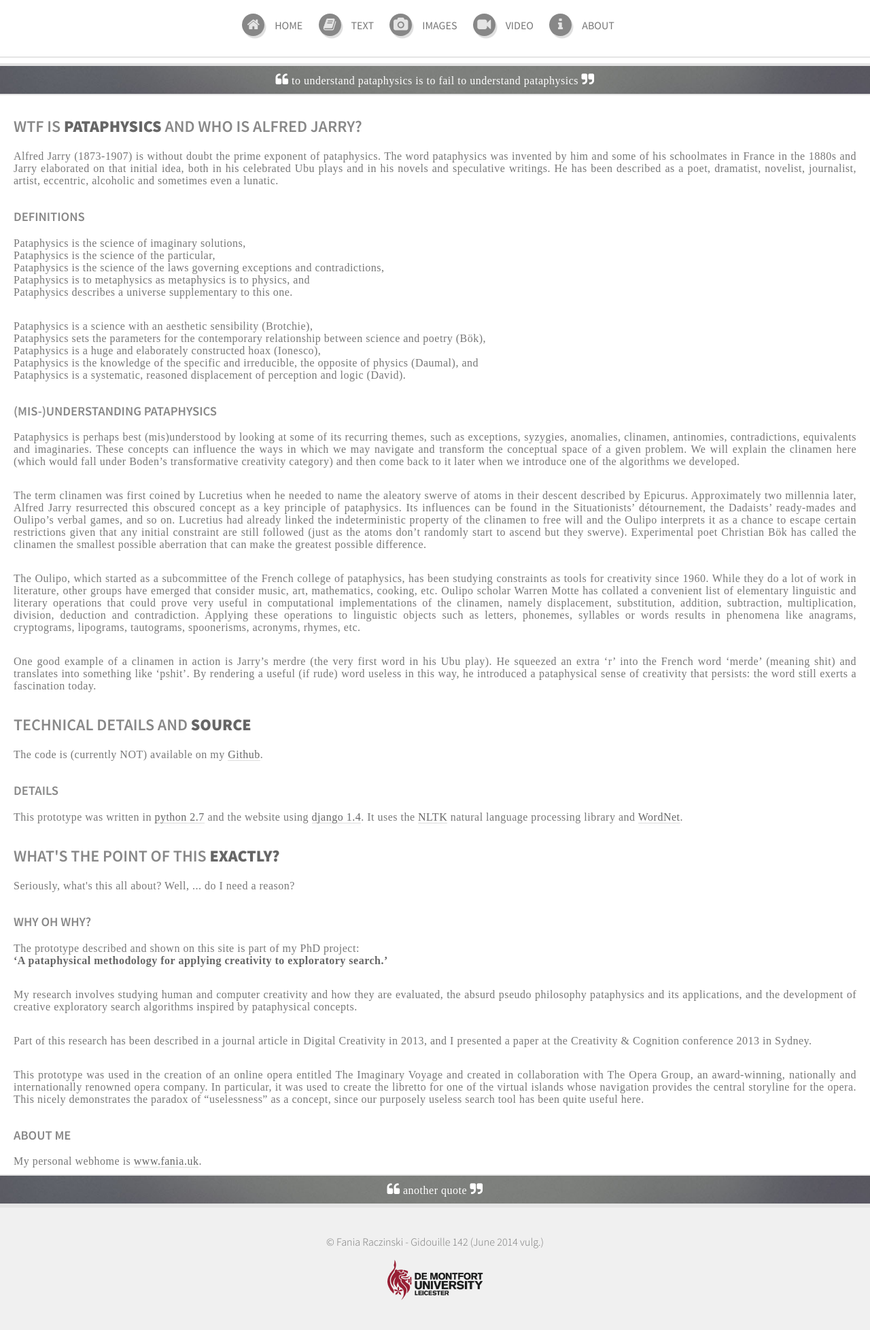
After one commit to Fania/pata.physics.wtf, a Flask app: page /about in a window 1280 px wide. The commit adds this page. Shown: the whole page at 68% size. Run offline with Flask 2, Linux system fonts and the light colour scheme; parts of the project's set-up code (start-up, migrations or seed data) failed here and were passed over.

Commit message:
More style, content and structure

```diff
--- /dev/null
+++ b/TODO.txt
@@ -0,0 +1,4 @@
+- Addlinks to keywords in results
+- Add title argument to quotes with sources
+- Make quotes appear at random from collection of quotes
+- Limit total number of results per algorithm
--- a/app/static/css/style.css
+++ b/app/static/css/style.css
@@ -83,7 +83,7 @@ a
 
 strong, b
 {
-	font-weight: 600;
+	font-weight: 900;
 	color: #666;
 }
 
@@ -121,6 +121,8 @@ blockquote
 
 p
 {
+	font-family: 'Arvo', serif;
+	letter-spacing: 0.5px;
 	text-align: justify;
 }
 
@@ -207,23 +209,6 @@ br.clear
 
 /* Lists */
 
-	ul.style1
-	{
-		list-style: disc;
-		margin-left: 1em;
-	}
-
-		ul.style1 li
-		{
-			padding-left: 0.5em;
-			margin: 0.75em 0 0.75em 0;
-		}
-
-		ul.style1 li:first-child
-		{
-			margin-top: 0;
-		}
-
 	ul.links
 	{
 		/*margin: 0;*/
@@ -236,85 +221,12 @@ br.clear
 			padding: 0.5em 0;
 		}
 
-	ul.actions
-	{
-		margin-top: 2.5em;
-		clear: both;
-	}
-
-	ul.divided
-	{
-	}
-
-		ul.divided li
-		{
-			border-top: solid 2px #e5e5e5;
-		}
-
-		ul.divided li:first-child
-		{
-			border-top: 0;
-			margin-top: 0;
-			padding-top: 0;
-		}
-
-	ul.icons
-	{
-	}
-
-		ul.icons > li
-		{
-			position: relative;
-			padding: 2em 0 0 3em;
-		}
-
-		ul.icons > li:before
-		{
-			position: absolute;
-			left: 0;
-			top: 1.5em;
-			display: block;
-			background: #878787;
-			color: #e4e4e4;
-			width: 1.65em;
-			height: 1.65em;
-			border-radius: 1.65em;
-			line-height: 1.65em;
-			text-align: center;
-			box-shadow: 0.125em 0.175em 0 0 rgba(0,0,0,0.125);
-		}
-
-		ul.icons > li:first-child
-		{
-			padding-top: 0;
-		}
-
-			ul.icons > li:first-child:before
-			{
-				top: 0;
-			}
-
-	ol.style1
-	{
-		list-style: decimal;
-		margin-left: 1em;
-	}
-
-		ol.style1 li
-		{
-			padding-left: 0.5em;
-			margin: 0.75em 0 0.75em 0;
-		}
-
-		ol.style1 li:first-child
-		{
-			margin-top: 0;
-		}
 
 /* Forms */
 
 	form
 	{
+		padding:  1em 0;
 	}
 
 		form label
@@ -329,7 +241,7 @@ br.clear
 			-webkit-appearance: none;
 			display: block;
 			border: 0;
-			background: #e8e8e8;
+			background-color: #e8e8e8 !important;
 			width: 100%;
 			box-shadow: inset 2px 2px 0px 0px rgba(0,0,0,0.1);
 			border-radius: 4px;
@@ -351,7 +263,7 @@ br.clear
 			form select:focus,
 			form textarea:focus
 			{
-				background: #f0f0f0;
+				background-color: #e8e8e8 !important;
 			}
 
 			form textarea
@@ -367,6 +279,10 @@ br.clear
 			form ::-webkit-input-placeholder
 			{
 				color: #555 !important;
+
+			}
+			form input:-webkit-autofill {
+    			-webkit-box-shadow: 0 0 0px 1000px white inset;
 			}
 
 			form :-moz-placeholder
@@ -1062,7 +978,7 @@ br.clear
 	position: relative;
 	border-bottom: solid 2px #e5e5e5;
 	box-shadow: inset 0px -8px 0px 0px #fff, inset 0px -10px 0px 0px #e5e5e5;
-	padding-top: 40px;
+	padding-top: 20px;
 }
 
 	#header h1
@@ -1237,6 +1153,26 @@ br.clear
 			border-top: 0;
 			box-shadow: none;
 		}
+
+.trail {
+	margin: 5px 0;
+}
+
+#results {
+	padding: 1em 0;
+}
+
+.resultset {
+	background-color: #f0f0f0;
+	margin: 0.75em 0;
+	padding: 5px;
+	font-family: 'Arvo, serif';
+}
+
+.resultset ul {
+	list-style: none;
+	margin: 0 !important;
+}
 
 /*********************************************************************************/
 /* Sidebar                                                                       */
--- /dev/null
+++ b/app/templates/about.html
@@ -0,0 +1,151 @@
+<!DOCTYPE HTML>
+<html>
+
+<head>
+<title>PataSearch!</title>
+<meta http-equiv="content-type" content="text/html; charset=utf-8" />
+<link href="http://fonts.googleapis.com/css?family=Source+Sans+Pro:200,300,400,600,900" rel=stylesheet type=text/css />
+<link rel=stylesheet type=text/css href="{{ url_for('static', filename='css/style.css') }}" />
+</head>
+
+<body class="homepage">
+
+<!-- Header Wrapper -->
+<div id="header-wrapper">
+    <!-- Nav -->
+    <nav id="nav">
+        <ul>
+            <li><a class="fa fa-home" href="{{ url_for('index') }}"><span>Home</span></a></li>
+            <li><a class="fa fa-book" href="{{ url_for('p01') }}" ><span>Text</span></a></li>
+            <li><a class="fa fa-camera" href="{{ url_for('p02') }}" ><span>Images</span></a></li>
+            <li><a class="fa fa-video-camera" href="{{ url_for('p03') }}" ><span>Video</span></a></li>
+            <li><a class="fa fa-info" href="{{ url_for('about') }}"><span>About</span></a></li>
+        </ul>
+    </nav>
+    <!-- Header -->
+    <div id="header" class="container">
+    </div>
+</div>
+
+<!-- Banner Wrapper -->
+<div id="banner-wrapper">
+    <div class="inner">
+        <!-- Banner -->
+        <section id="banner" class="container">
+        <p><i class="fa fa-quote-left"></i> to understand pataphysics is to fail to understand pataphysics <i class="fa fa-quote-right"></i></p>
+        </section>
+    </div>
+</div>
+
+<!-- Main Wrapper -->
+<div id="main-wrapper">
+
+<!-- Main -->
+<div id="main" class="container">
+<div class="row">
+
+<!-- Content -->
+<div id="content" class="12u skel-cell-important">
+
+<!-- Post -->
+<article class="is-post">
+    <h2>WTF is <strong>Pataphysics</strong> and who is Alfred Jarry?</h2>
+    <p>
+        Alfred Jarry (1873-1907) is without doubt the prime exponent of pataphysics. The word pataphysics was invented by him and some of his schoolmates in France in the 1880s and Jarry elaborated on that initial idea, both in his celebrated Ubu plays and in his novels and speculative writings. He has been described as a poet, dramatist, novelist, journalist, artist, eccentric, alcoholic and sometimes even a lunatic.
+    </p>
+
+    <h3>Definitions</h3>
+    <p>
+        Pataphysics is the science of imaginary solutions,<br>
+        Pataphysics is the science of the particular,<br>
+        Pataphysics is the science of the laws governing exceptions and contradictions,<br>
+        Pataphysics is to metaphysics as metaphysics is to physics, and<br>
+        Pataphysics describes a universe supplementary to this one.
+    </p>
+    <p>
+        Pataphysics is a science with an aesthetic sensibility (Brotchie),<br>
+        Pataphysics sets the parameters for the contemporary relationship between science and poetry (Bök),<br>
+        Pataphysics is a huge and elaborately constructed hoax (Ionesco),<br>
+        Pataphysics is the knowledge of the specific and irreducible, the opposite of physics (Daumal), and<br>
+        Pataphysics is a systematic, reasoned displacement of perception and logic (David).
+    </p>
+    <h3>(Mis-)Understanding Pataphysics</h3>
+    <p>
+        Pataphysics is perhaps best (mis)understood by looking at some of its recurring themes, such as exceptions, syzygies, anomalies, clinamen, antinomies, contradictions, equivalents and imaginaries. These concepts can influence the ways in which we may navigate and transform the conceptual space of a given problem. We will explain the clinamen here (which would fall under Boden’s transformative creativity category) and then come back to it later when we introduce one of the algorithms we developed.
+    </p>
+    <p>
+        The term clinamen was first coined by Lucretius when he needed to name the aleatory swerve of atoms in their descent described by Epicurus. Approximately two millennia later, Alfred Jarry resurrected this obscured concept as a key principle of pataphysics.  Its influences can be found in the Situationists’ détournement, the Dadaists’ ready-mades and Oulipo’s verbal games, and so on. Lucretius had already linked the indeterministic property of the clinamen to free will and the Oulipo interprets it as a chance to escape certain restrictions given that any initial constraint are still followed (just as the atoms don’t randomly start to ascend but they swerve). Experimental poet Christian Bök has called the clinamen the smallest possible aberration that can make the greatest possible difference.
+    </p>
+    <p>
+        The Oulipo, which started as a subcommittee of the French college of pataphysics, has been studying constraints as tools for creativity since 1960. While they do a lot of work in literature, other groups have emerged that consider music, art, mathematics, cooking, etc. Oulipo scholar Warren Motte has collated a convenient list of elementary linguistic and literary operations that could prove very useful in computational implementations of the clinamen, namely displacement, substitution, addition, subtraction, multiplication, division, deduction and contradiction. Applying these operations to linguistic objects such as letters, phonemes, syllables or words results in phenomena like anagrams, cryptograms, lipograms, tautograms, spoonerisms, acronyms, rhymes, etc.
+    </p>
+    <p>
+        One good example of a clinamen in action is Jarry’s merdre (the very first word in his Ubu play). He squeezed an extra ‘r’ into the French word ‘merde’ (meaning shit) and translates into something like ‘pshit’. By rendering a useful (if rude) word useless in this way, he introduced a pataphysical sense of creativity that persists: the word still exerts a fascination today.
+    </p>
+
+    <h2>Technical details and <strong>source</strong></h2>
+    <p>
+        The code is (currently NOT) available on my <a href="https://github.com/Fania" target="_blank"> Github</a>.
+    </p>
+
+    <h3>Details</h3>
+    <p>
+        This prototype was written in <a href="http://www.python.org/" target="_blank">python 2.7</a> and the website using <a href="https://www.djangoproject.com/" target="_blank">django 1.4</a>. It uses the <a href="http://www.nltk.org/" target="_blank">NLTK</a> natural language processing library and <a href="http://wordnet.princeton.edu/" target="_blank">WordNet</a>.
+    </p>
+
+    <h2>What's the point of this <strong>exactly?</strong></h2>
+    <p>
+        Seriously, what's this all about? Well, ... do I need a reason?
+    </p>
+
+    <h3>Why oh why?</h3>
+    <p>
+        The prototype described and shown on this site is part of my PhD project:<br>
+        <strong>‘A pataphysical methodology for applying creativity to exploratory search.’</strong>
+    </p>
+    <p>
+        My research involves studying human and computer creativity and how they are evaluated, the absurd pseudo philosophy pataphysics and its applications, and the development of creative exploratory search algorithms inspired by pataphysical concepts.
+    </p>
+    <p>
+        Part of this research has been described in a journal article in Digital Creativity in 2013, and I presented a paper at the Creativity & Cognition conference 2013 in Sydney.
+    </p>
+    <p>
+        This prototype was used in the creation of an online opera entitled The Imaginary Voyage and created in collaboration with The Opera Group, an award-winning, nationally and internationally renowned opera company. In particular, it was used to create the libretto for one of the virtual islands whose navigation provides the central storyline for the opera. This nicely demonstrates the paradox of “uselessness” as a concept, since our purposely useless search tool has been quite useful here.
+    </p>
+
+    <h3>About me</h3>
+    <p>
+        My personal webhome is <a href="http://fania.uk" target="_blank">www.fania.uk</a>.
+    </p>
+</article>
+
+</div>
+</div>
+</div>
+</div>
+<!-- Main Wrapper End -->
+
+<!-- Banner Wrapper -->
+<div id="banner-wrapper">
+    <div class="inner">
+        <!-- Banner -->
+        <section id="banner" class="container">
+        <p><i class="fa fa-quote-left"></i> another quote <i class="fa fa-quote-right"></i></p>
+        </section>
+    </div>
+</div>
+
+<!-- Footer Wrapper -->
+<div id="footer-wrapper">
+    <!-- Copyright -->
+    <div id="copyright" class="container">
+        <ul class="links">
+            <li>&copy; Fania Raczinski - Gidouille 142 (June 2014 vulg.)</li>
+            <li><img src="{{ url_for('static', filename='images/dmu.png') }}"></li>
+        </ul>
+    </div>
+</div>
+
+</body>
+
+</html>
--- a/app/views.py
+++ b/app/views.py
@@ -17,3 +17,8 @@ def p02():
 @app.route('/p03')
 def p03():
     return render_template('p03.html')
+
+
+@app.route('/about')
+def about():
+    return render_template('about.html')
```
Also changed, not shown: app/templates/index.html (+15 -15 lines), app/templates/p01.html (+23 -7 lines), app/templates/p01base.html (+6 -34 lines), app/templates/p01results.html (+10 -23 lines), app/static/images/dmu.png (added).
